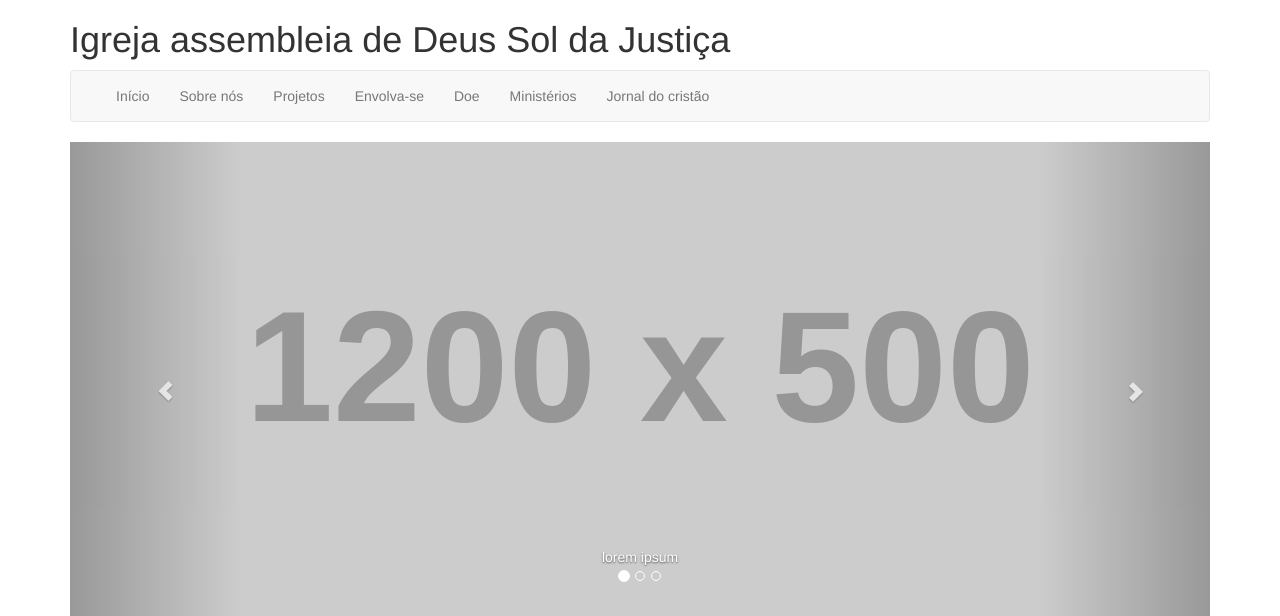
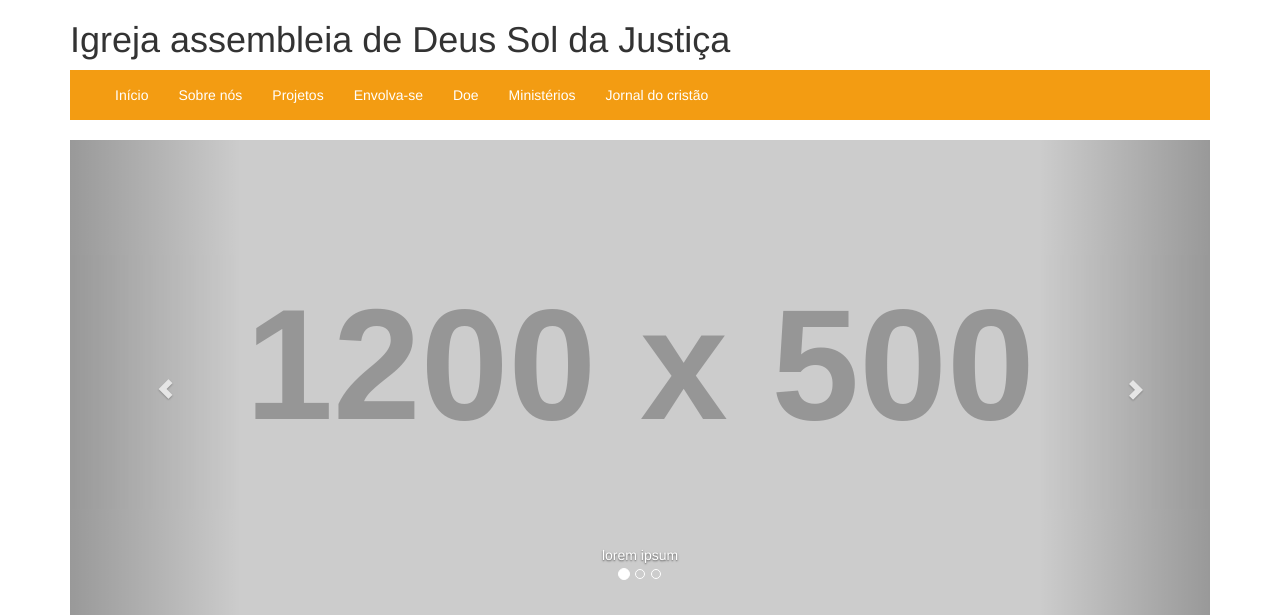
Before and after one commit to patrickporto/soldajustica, a Django app: template soldajustica/app/templates/app/index.html in a window 1280 px wide. Shown: the top 616 px of the page. Run offline with Django 3.2, Linux system fonts and the light colour scheme; the template is opened without the code that fills it, so the values that code supplies are empty; grey boxes labelled with a size stand in for pictures from a placeholder-image service; some libraries are stand-ins or nearby versions.

Commit message:
Personalização da barra de navegação

```diff
--- a/soldajustica/app/static/app/content/site.css
+++ b/soldajustica/app/static/app/content/site.css
@@ -0,0 +1,75 @@
+.navbar-default {
+  border-radius: 0;
+  border: none;
+  background-color: #f39c12;
+  border-color: #e67e22;
+}
+.navbar-default .navbar-brand {
+  color: #ffffff;
+}
+.navbar-default .navbar-brand:hover,
+.navbar-default .navbar-brand:focus {
+  color: #f1c40f;
+}
+.navbar-default .navbar-text {
+  color: #ffffff;
+}
+.navbar-default .navbar-nav > li > a {
+  color: #ffffff;
+}
+.navbar-default .navbar-nav > li > a:hover,
+.navbar-default .navbar-nav > li > a:focus {
+  color: #f1c40f;
+  background-color: #e67e22;
+  transition: all ease-in-out 0.3s;
+}
+.navbar-default .navbar-nav > .active > a,
+.navbar-default .navbar-nav > .active > a:hover,
+.navbar-default .navbar-nav > .active > a:focus {
+  color: #f1c40f;
+  background-color: #e67e22;
+  transition: all ease-in-out 0.3s;
+}
+.navbar-default .navbar-nav > .open > a,
+.navbar-default .navbar-nav > .open > a:hover,
+.navbar-default .navbar-nav > .open > a:focus {
+  color: #f1c40f;
+  background-color: #e67e22;
+  transition: all ease-in-out 0.3s;
+}
+.navbar-default .navbar-toggle {
+  border-color: #e67e22;
+}
+.navbar-default .navbar-toggle:hover,
+.navbar-default .navbar-toggle:focus {
+  background-color: #e67e22;
+}
+.navbar-default .navbar-toggle .icon-bar {
+  background-color: #ffffff;
+}
+.navbar-default .navbar-collapse,
+.navbar-default .navbar-form {
+  border-color: #ffffff;
+}
+.navbar-default .navbar-link {
+  color: #ffffff;
+}
+.navbar-default .navbar-link:hover {
+  color: #f1c40f;
+}
+@media (max-width: 767px) {
+  .navbar-default .navbar-nav .open .dropdown-menu > li > a {
+    color: #ffffff;
+  }
+  .navbar-default .navbar-nav .open .dropdown-menu > li > a:hover,
+  .navbar-default .navbar-nav .open .dropdown-menu > li > a:focus {
+    color: #f1c40f;
+  }
+  .navbar-default .navbar-nav .open .dropdown-menu > .active > a,
+  .navbar-default .navbar-nav .open .dropdown-menu > .active > a:hover,
+  .navbar-default .navbar-nav .open .dropdown-menu > .active > a:focus {
+    color: #f1c40f;
+    background-color: #e67e22;
+  }
+}
+/*# sourceMappingURL=site.css.map */
--- /dev/null
+++ b/soldajustica/app/static/app/content/site.less
@@ -0,0 +1,89 @@
+@bgDefault: #f39c12;
+@bgHighlight: #e67e22;
+@colDefault: #ffffff;
+@colHighlight: #f1c40f;
+
+.navbar-default {
+    border-radius: 0;
+    border: none;
+    background-color: @bgDefault;
+    border-color: @bgHighlight;
+    .navbar-brand {
+        color: @colDefault;
+        &:hover,
+        &:focus {
+            color: @colHighlight;
+        }
+    }
+    .navbar-text {
+        color: @colDefault;
+    }
+    .navbar-nav {
+        > li {
+            > a {
+                color: @colDefault;
+                &:hover,
+                &:focus {
+                    color: @colHighlight;
+                    background-color: @bgHighlight;
+                    transition: all ease-in-out 0.3s;
+                }
+            }
+        }
+        > .active {
+            > a,
+            > a:hover,
+            > a:focus {
+                color: @colHighlight;
+                background-color: @bgHighlight;
+                transition: all ease-in-out 0.3s;
+            }
+        }
+        > .open {
+            > a,
+            > a:hover,
+            > a:focus {
+                color: @colHighlight;
+                background-color: @bgHighlight;
+                transition: all ease-in-out 0.3s;
+            }
+        }
+    }
+    .navbar-toggle {
+        border-color: @bgHighlight;
+        &:hover, &:focus {
+            background-color: @bgHighlight;
+        }
+        .icon-bar {
+            background-color: @colDefault;
+        }
+    }
+    .navbar-collapse,
+    .navbar-form {
+        border-color: @colDefault;
+    }
+    .navbar-link {
+        color: @colDefault;
+        &:hover {
+            color: @colHighlight;
+        }
+    }
+}
+@media (max-width: 767px) {
+    .navbar-default .navbar-nav .open .dropdown-menu {
+        > li > a {
+            color: @colDefault;
+            &:hover, &:focus {
+                color: @colHighlight;
+            }
+        }
+        > .active {
+            > a,
+            > a:hover,
+            > a:focus{
+                color: @colHighlight;
+                background-color: @bgHighlight;
+            }
+        }
+    }
+}
```
Also changed, not shown: 4 other files.
